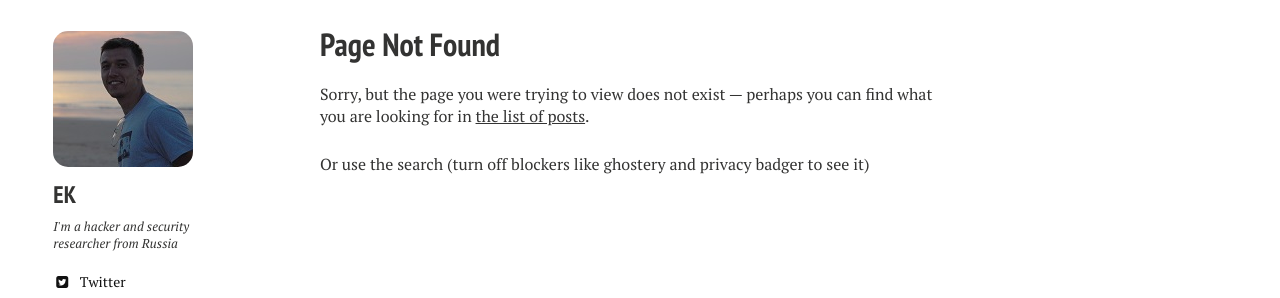
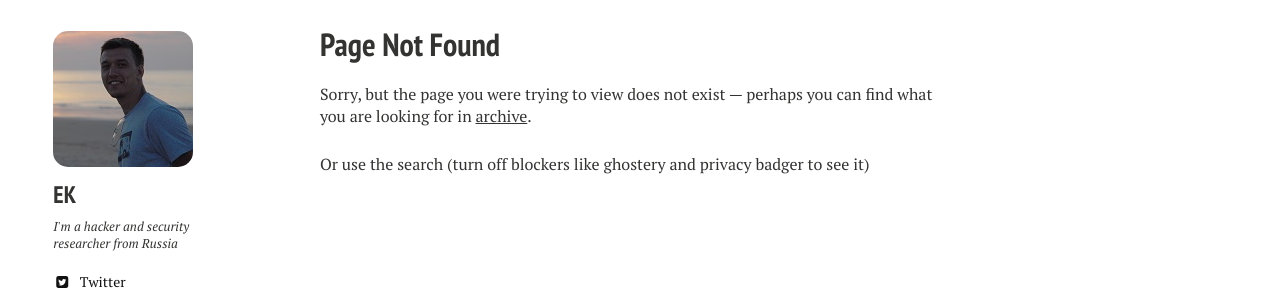
Before and after one commit to jivoi/jivoi.github.io, a Jekyll site: the page built from 404.md, in a window 1280 px wide. Shown: the part 252-550 px from the top of the page. Built offline with Jekyll 4.4.1, drawn with Linux system fonts in a browser that asks for light colours; nearby versions of some CDN libraries; comment, search, counter and statistics services are not loaded.

Commit message:
fix 404 page

```diff
--- a/404.md
+++ b/404.md
@@ -9,7 +9,7 @@ image:
 ---
 
 Sorry, but the page you were trying to view does not exist --- perhaps you can find
-what you are looking for in [the list of posts](http://jivoi.github.io/posts/).
+what you are looking for in [archive](https://jivoi.github.io/archive/).
 
 
 Or use the search (turn off blockers like ghostery and privacy badger to see it)
```
Also changed, not shown: Gemfile.lock.
